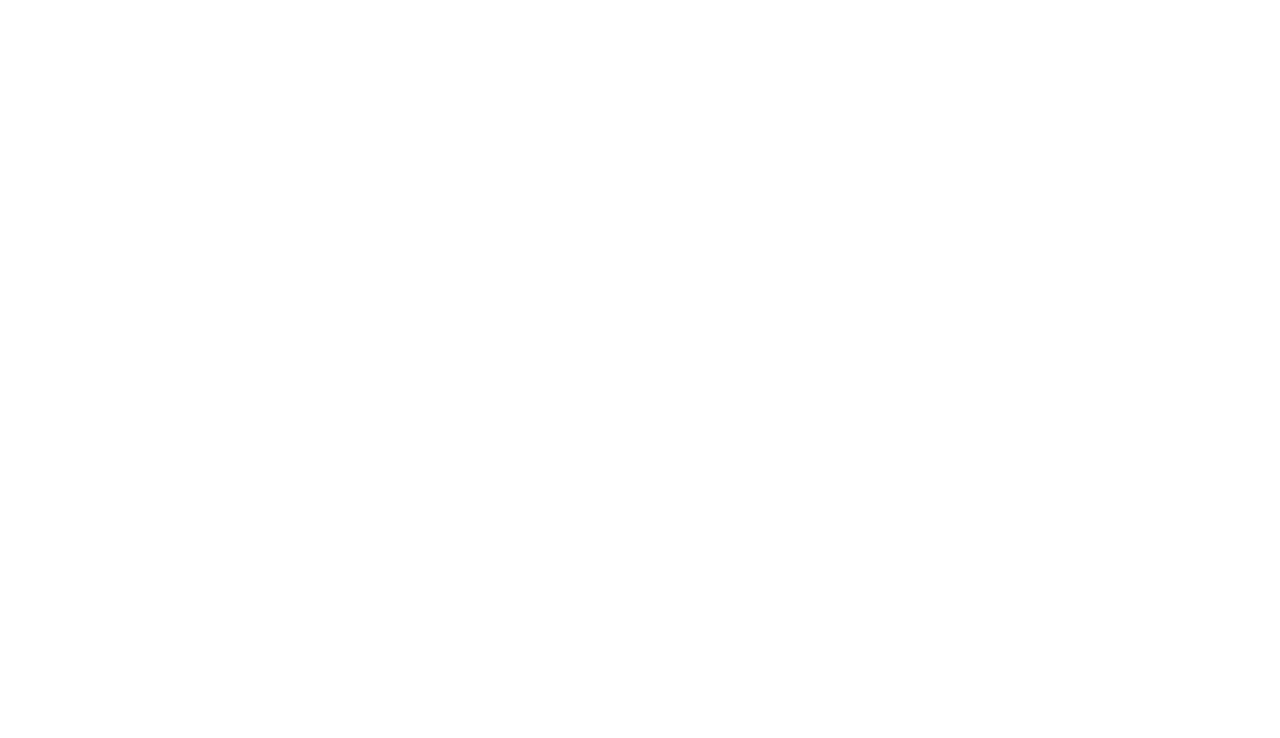
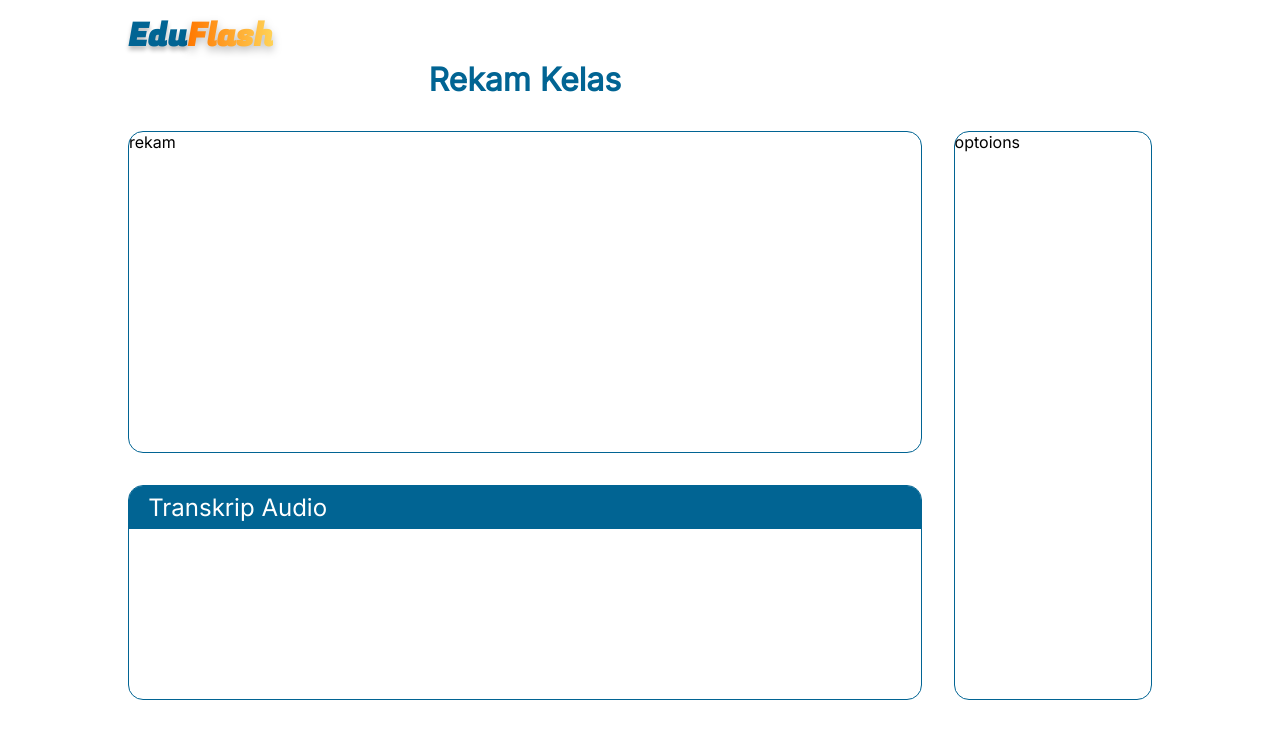
Before and after one commit to Kutukobra/EduFlash, a Vue app: page /manage-room in a window 1280 px wide. Before the commit this address had no page. Shown: the top 738 px of the page. Built offline with nearby package versions, Linux system fonts and the light colour scheme.

Commit message:
dashboard, roommanager

```diff
--- a/src/components/Header.vue
+++ b/src/components/Header.vue
@@ -6,13 +6,13 @@
 const role = ref("");
 
 onMounted(() => {
-  name.value = localStorage.getItem("username")
-  role.value = localStorage.getItem("role")?.toUpperCase()
+  name.value = localStorage.getItem("username");
+  role.value = localStorage.getItem("role")?.toUpperCase();
 });
-
 </script>
 
 <template>
+  <header>
     <div id="wrapper">
       <EduFlashLogo id="eduflashlogo" />
       <div id="profile-wrapper" v-if="name && role">
@@ -23,29 +23,34 @@
         <img id="profile-picture" src="https://placehold.co/64x64" />
       </div>
     </div>
+  </header>
 </template>
 
 <style scoped>
+header {
+  display: flex;
+  width: 100%;
+  justify-content: center;
+}
 
 #wrapper {
+  box-sizing: border-box;
   display: flex;
   position: relative;
-  width: 100%;
+  width: 80%;
   align-items: center;
   justify-content: space-between;
-  margin-top: 0.8rem;
+  padding-top: 0.8rem;
 }
 
 #eduflashlogo {
   position: relative;
-  left: 2rem;
 }
 
 #profile-wrapper {
   box-sizing: border-box;
   position: relative;
   display: flex;
-  right: 3rem;
   padding: 0.6rem;
   color: #016493;
 }
@@ -55,7 +60,8 @@
   flex-direction: column;
   align-items: end;
   justify-content: center;
-  margin-right: 1rem;
+  position: relative;
+  right: 10%
 }
 
 #profile-picture {
--- a/src/components/Navbar.vue
+++ b/src/components/Navbar.vue
@@ -20,9 +20,7 @@
   border: 2px solid #016493;
   border-radius: 14px;
 
-  padding: 1.5rem;
-
-  max-width: 25%;
+  width: 50%;
 }
 
 .features-nav {
@@ -31,7 +29,7 @@
   font-size: 1.2rem;
   background-color: #e9b03f;
   border: 0;
-  border-radius: 13px;
+  border-radius: 14px;
   width: 90%;
   min-height: 4rem;
 
--- a/src/pages/Dashboard.vue
+++ b/src/pages/Dashboard.vue
@@ -38,6 +38,10 @@
 onMounted(() => {
   username.value = localStorage.getItem("username");
 })
+
+function newRoom() {
+  console.log("Test")
+}
 </script>
 
 <template>
@@ -47,8 +51,9 @@
     <section>
       <h2>Kelas Anda</h2>
       <div id="class-grid">
-        <div id="new-class">
-          +
+        <div id="new-class" @click="newRoom">
+          <h4>+</h4>
+          <span>Buat Kelas Baru</span>
         </div>
         <div class="room-card" v-for="room in roomHistory" :key="room.roomId">
           <div class="room-card-top">
@@ -64,6 +69,25 @@
 </template>
 
 <style scoped>
+
+#new-class {
+  display: flex;
+  flex-direction: column;
+  align-items: center;
+  justify-content: center;
+
+  color: #016493;
+  background-color: #F2FDFF;
+}
+
+#new-class h4 {
+  font-size: 5rem;
+}
+
+#new-class span {
+  font-size: 1.2rem;
+  margin-top: 1rem;
+}
 
 main {
   display: flex;
@@ -126,7 +150,7 @@
   height: 45%;
 }
 
-span {
+.room-card-bottom span {
   position: relative;
   left: 5%;
   top: 40%;
--- /dev/null
+++ b/src/pages/RoomManager.vue
@@ -0,0 +1,87 @@
+<script setup>
+import Header from "@/components/Header.vue";
+</script>
+
+<template>
+  <Header />
+  <div class="content-wrapper">
+      <main>
+        <h1>Rekam Kelas</h1>
+        <section class="recording">rekam</section>
+        <section class="transcript">
+            <h2>Transkrip Audio</h2>
+            <div>
+
+            </div>
+        </section>
+        <section class="options">optoions</section>
+      </main>
+  </div>
+</template>
+
+<style scoped>
+.content-wrapper {
+    position: relative;
+    width: 100%;
+    height: 100%;
+    display: flex;
+    flex-direction: column;
+    align-items: center;
+}
+
+h1 {
+    color: #016493;
+    display: flex;
+    align-items: center;
+    justify-content: center;
+}
+
+main {
+  display: grid;
+  grid-template-areas:
+    "title      ."
+    "recording options"
+    "transcript options";
+
+  position: relative;
+  width: 80%;
+  height: 80%;
+
+  grid-template-columns: 4fr 1fr;
+  grid-template-rows: 1fr 12fr 8fr;
+  gap: 2rem;
+
+  box-sizing: border-box;
+}
+
+main > * {
+  box-sizing: border-box;
+  border-radius: 15px;
+}
+
+.recording {
+  grid-area: recording;
+  border: 1px solid #016493;
+}
+.transcript {
+  grid-area: transcript;
+  border: 1px solid #016493;
+  overflow: hidden;
+}
+
+h2 {
+    width: 100%;
+    height: 20%;
+    background-color: #016493;
+    color: white;
+    font-weight: 300;
+    display: flex;
+    align-items: center;
+    padding-left: 1.2rem;
+}
+
+.options {
+  grid-area: options;
+  border: 1px solid #016493;
+}
+</style>
--- a/src/router/index.js
+++ b/src/router/index.js
@@ -7,6 +7,7 @@
 import Room from '@/pages/Room.vue'
 import Dashboard from '@/pages/Dashboard.vue'
 import Quiz from '@/pages/Quiz.vue'
+import RoomManager from '@/pages/RoomManager.vue'
 
 const router = createRouter({
   history: createWebHistory(import.meta.env.BASE_URL),
@@ -18,6 +19,7 @@
     { path: '/room', component: Room },
     { path: '/dashboard', component: Dashboard },
     { path: '/quiz', component: Quiz },
+    { path: '/manage-room', component: RoomManager },
   ],
 })
 
```
Also changed, not shown: src/components/CreateRoom.vue (added, +11 -0 lines). Lines whose indentation alone changed are shown as unchanged.
